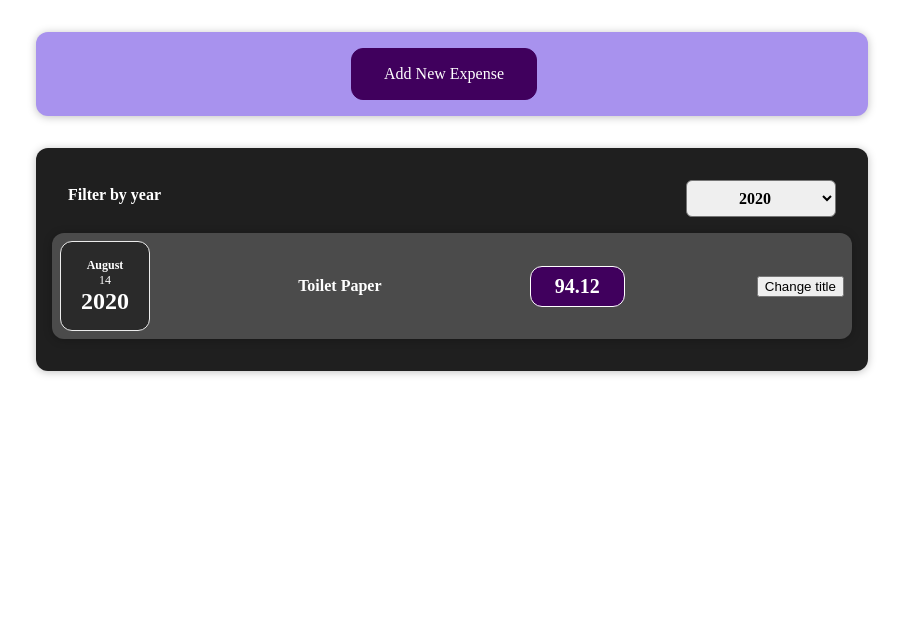
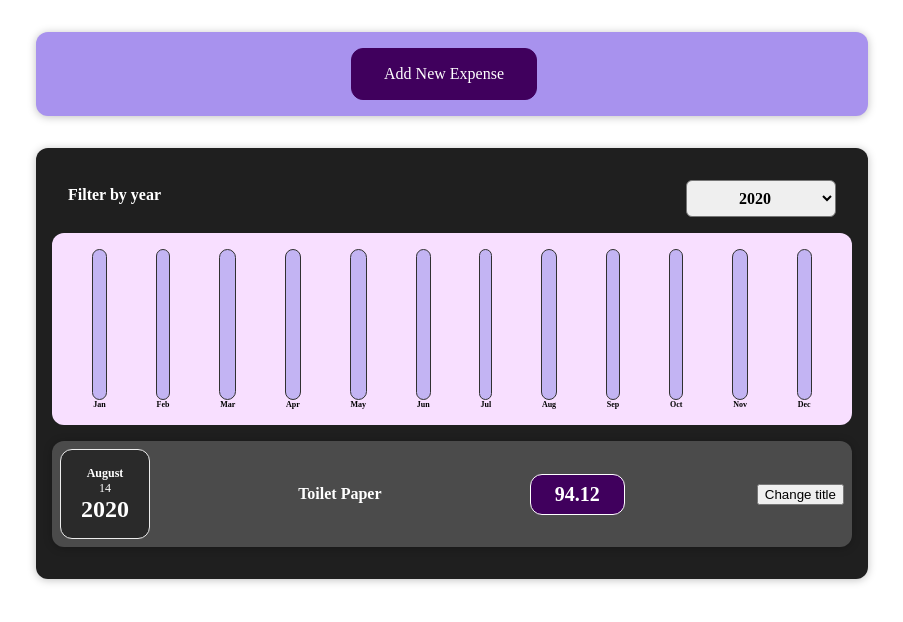
Before and after one commit to stdj91/test-app, a React (Create React App) app: page / in a window 1280 px wide. Shown: the top 622 px of the page, without its empty margins (188-1091 px from the left). Built offline with nearby package versions, Linux system fonts and the light colour scheme.

Commit message:
Graphic view added

```diff
--- a/src/components/Chart/Chart.js
+++ b/src/components/Chart/Chart.js
@@ -8,7 +8,7 @@ const Chart = (props) => {
 
     return (
     <div className='chart'>
-        {props.dataPints.map((dataPoint) =>
+        {props.dataPoints.map((dataPoint) =>
         (<ChartBar
         key={dataPoint.label}
         value={dataPoint.value}
--- a/src/components/Expenses/ExpenseItem.js
+++ b/src/components/Expenses/ExpenseItem.js
@@ -7,19 +7,19 @@ const ExpenseItem = (props) => {
 
     const [title, setTitle] = useState(props.title)
 
-    const clickHandler = () => {
-        setTitle("Updated!!!")
-    }
+
 
     return(
+        <li>
         <Card className="expense-item">
             <ExpenseDate date={props.date}/>
             <div  className="expense-item_description">
                 <h2>{title}</h2>
             </div>
             <div className="expense-item__price">{props.amount}</div>
-            <button onClick={clickHandler}>Change title</button>
+            <button>Change title</button>
         </Card>
+        </li>
     )
 }
 
--- a/src/components/Expenses/Expenses.js
+++ b/src/components/Expenses/Expenses.js
@@ -2,6 +2,7 @@ import React, { useState } from "react";
 import ExpensesList from "./ExpensesList";
 import ExpensesFilter from "./ExpensesFilter";
 import Card from "../UI/Card";
+import ExpensesChart from "./ExpensesChart";
 
 import "./Expenses.css";
 
@@ -22,6 +23,7 @@ const Expenses = (props) => {
       <div>
         <Card className="expenses">
         <ExpensesFilter onChangeFilter={filterChangeHandler} selected={filteredYear}/>
+        <ExpensesChart expenses={filteredExpenses}/>
         <ExpensesList items={filteredExpenses} />
         </Card>
       </div>
```
